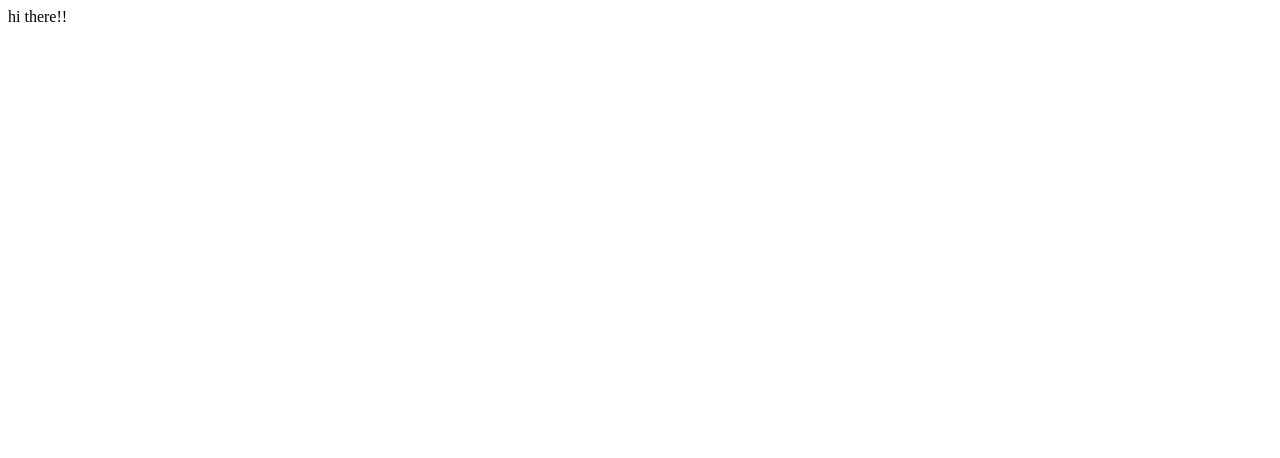
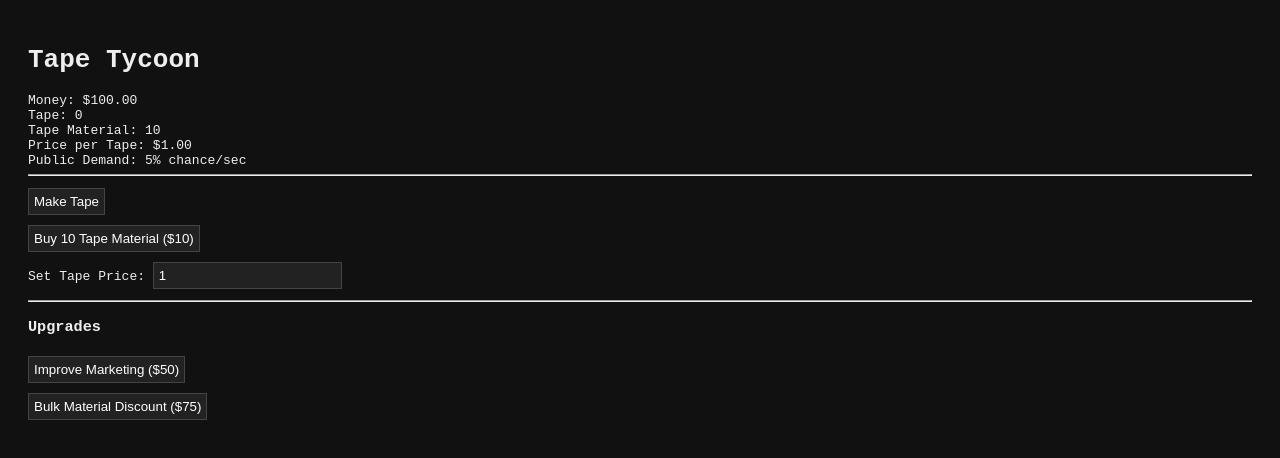
Before and after one commit to oneplusoneiseleven/oneplusoneiseleven, a plain HTML site: page index.html in a window 1280 px wide. Drawn offline with Linux system fonts and the light colour scheme.

Commit message:
Update index.html

```diff
--- a/index.html
+++ b/index.html
@@ -1 +1,121 @@
-hi there!!
+<!DOCTYPE html>
+<html lang="en">
+<head>
+  <meta charset="UTF-8">
+  <title>Tape Tycoon</title>
+  <style>
+    body {
+      background: #111;
+      color: #eee;
+      font-family: monospace;
+      padding: 20px;
+    }
+    button, input {
+      margin: 5px 0;
+      background: #222;
+      color: #fff;
+      border: 1px solid #444;
+      padding: 5px;
+    }
+  </style>
+</head>
+<body>
+  <h1>Tape Tycoon</h1>
+  <div id="stats">
+    Money: $<span id="money">100</span><br>
+    Tape: <span id="tape">0</span><br>
+    Tape Material: <span id="material">10</span><br>
+    Price per Tape: $<span id="tapePrice">1</span><br>
+    Public Demand: <span id="demand">5%</span> chance/sec
+  </div>
+
+  <hr>
+
+  <div>
+    <button onclick="makeTape()">Make Tape</button><br>
+    <button onclick="buyMaterial()">Buy 10 Tape Material ($<span id='matCost'>10</span>)</button><br>
+    Set Tape Price: <input type="number" id="priceInput" value="1" min="0.01" step="0.01" onchange="setPrice(this.value)">
+  </div>
+
+  <hr>
+
+  <h3>Upgrades</h3>
+  <button onclick="buyUpgrade('demand')" id="demandUpgrade">Improve Marketing ($50)</button><br>
+  <button onclick="buyUpgrade('material')" id="materialUpgrade">Bulk Material Discount ($75)</button>
+
+  <script>
+    let money = 100;
+    let tape = 0;
+    let tapeMaterial = 10;
+    let tapePrice = 1;
+    let materialCost = 10;
+    let publicDemand = 0.05; // 5%
+
+    const stats = {
+      money: document.getElementById('money'),
+      tape: document.getElementById('tape'),
+      material: document.getElementById('material'),
+      tapePrice: document.getElementById('tapePrice'),
+      demand: document.getElementById('demand'),
+      matCost: document.getElementById('matCost')
+    };
+
+    function updateUI() {
+      stats.money.textContent = money.toFixed(2);
+      stats.tape.textContent = tape;
+      stats.material.textContent = tapeMaterial;
+      stats.tapePrice.textContent = tapePrice.toFixed(2);
+      stats.demand.textContent = Math.round(publicDemand * 100) + '%';
+      stats.matCost.textContent = materialCost;
+    }
+
+    function makeTape() {
+      if (tapeMaterial > 0) {
+        tapeMaterial--;
+        tape++;
+        updateUI();
+      }
+    }
+
+    function buyMaterial() {
+      if (money >= materialCost) {
+        money -= materialCost;
+        tapeMaterial += 10;
+        updateUI();
+      }
+    }
+
+    function setPrice(value) {
+      let price = parseFloat(value);
+      if (!isNaN(price) && price >= 0.01) {
+        tapePrice = price;
+        updateUI();
+      }
+    }
+
+    function buyUpgrade(type) {
+      if (type === 'demand' && money >= 50) {
+        publicDemand += 0.05; // +5%
+        money -= 50;
+        document.getElementById('demandUpgrade').disabled = true;
+      } else if (type === 'material' && money >= 75) {
+        materialCost = Math.max(5, materialCost - 5);
+        money -= 75;
+        document.getElementById('materialUpgrade').disabled = true;
+      }
+      updateUI();
+    }
+
+    function trySellTape() {
+      if (tape > 0 && Math.random() < publicDemand) {
+        tape--;
+        money += tapePrice;
+        updateUI();
+      }
+    }
+
+    setInterval(trySellTape, 1000); // sell check every second
+    updateUI();
+  </script>
+</body>
+</html>
```
